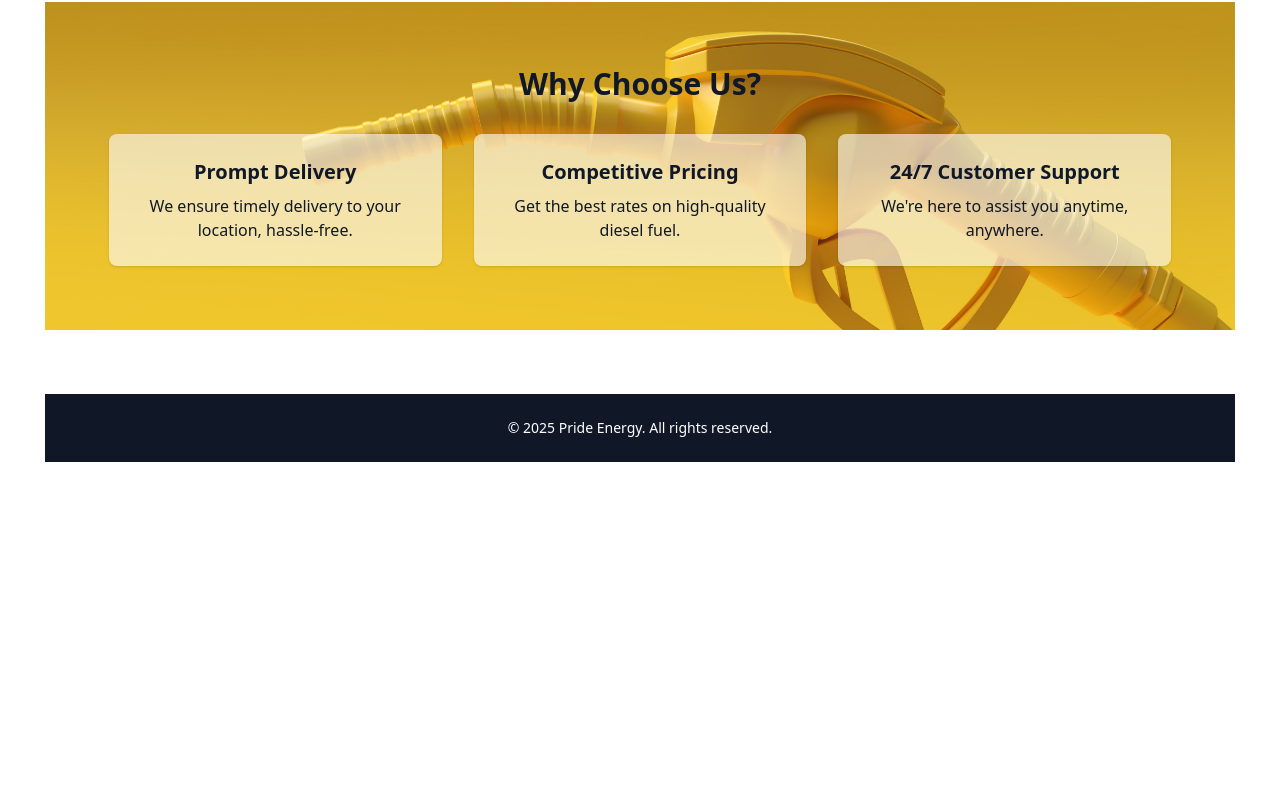
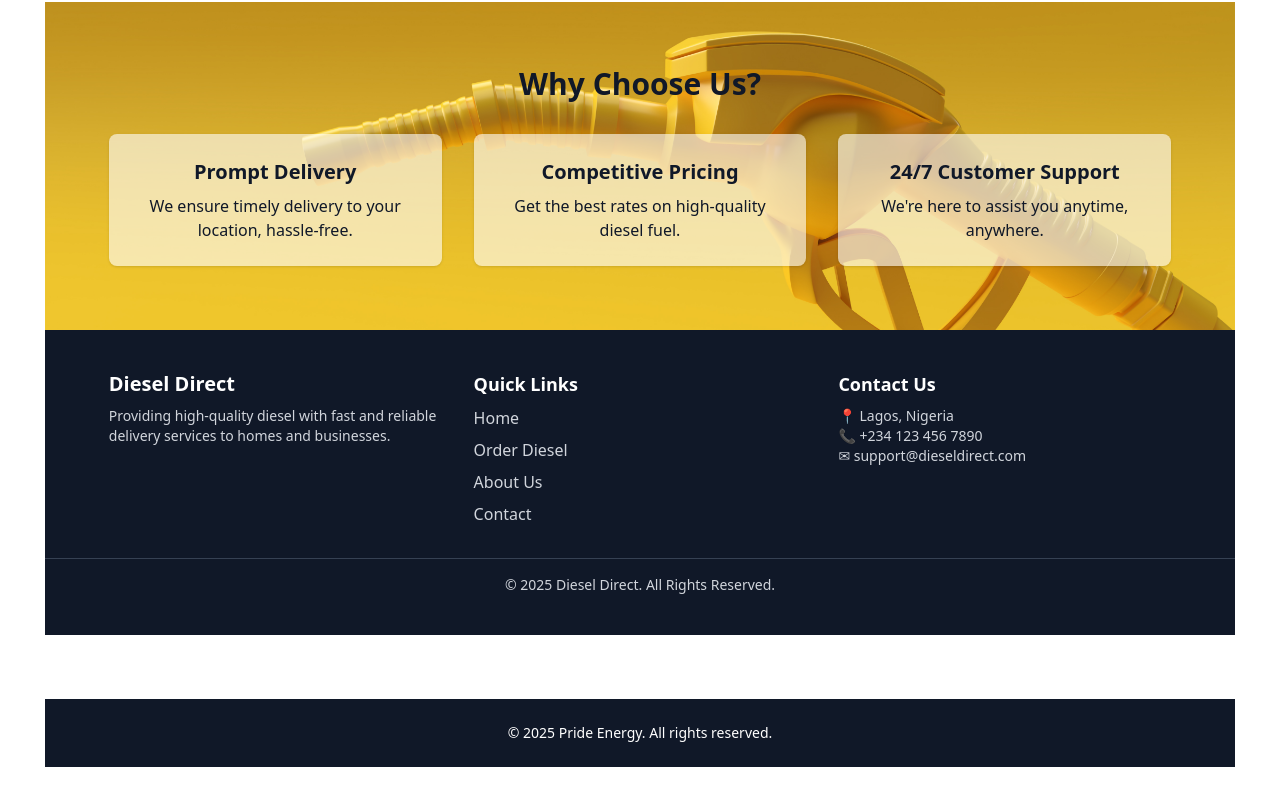
Before and after one commit to itIsMuse/Diesel-site, a React (Vite) app: page / in a window 1280 px wide. Shown: the part 803-1609 px from the top of the page. Before the commit the page ends 1310 px from the top, so only its background shows below. Built offline with nearby package versions, Linux system fonts and the light colour scheme; grey boxes are pictures that could not be loaded.

Commit message:
chore: Update footer content and styles

```diff
--- a/src/pages/Home.jsx
+++ b/src/pages/Home.jsx
@@ -61,6 +61,44 @@ const Home = () => {
         </div>
       </div>
     </section>
+
+    <footer className="bg-gray-900 text-gray-300 py-10">
+    <div className="container mx-auto px-6 md:px-16 grid grid-cols-1 md:grid-cols-3 gap-8 text-center md:text-left">
+
+      {/* Company Info */}
+      <div>
+        <h2 className="text-xl font-semibold text-white">Diesel Direct</h2>
+        <p className="mt-2 text-sm">
+          Providing high-quality diesel with fast and reliable delivery services to homes and businesses.
+        </p>
+      </div>
+
+      {/* Quick Links */}
+      <div>
+        <h3 className="text-lg font-semibold text-white">Quick Links</h3>
+        <ul className="mt-2 space-y-2">
+          <li><Link to="/" className="hover:text-yellow-500">Home</Link></li>
+          <li><Link to="/order" className="hover:text-yellow-500">Order Diesel</Link></li>
+          <li><Link to="/about" className="hover:text-yellow-500">About Us</Link></li>
+          <li><Link to="/contact" className="hover:text-yellow-500">Contact</Link></li>
+        </ul>
+      </div>
+
+      {/* Contact Info */}
+      <div>
+        <h3 className="text-lg font-semibold text-white">Contact Us</h3>
+        <p className="mt-2 text-sm">📍 Lagos, Nigeria</p>
+        <p className="text-sm">📞 +234 123 456 7890</p>
+        <p className="text-sm">✉ support@dieseldirect.com</p>
+      </div>
+
+    </div>
+
+    {/* Copyright */}
+    <div className="text-center mt-8 text-sm border-t border-gray-700 pt-4">
+      © {new Date().getFullYear()} Diesel Direct. All Rights Reserved.
+    </div>
+  </footer>
   </div>
   )
 }
```
